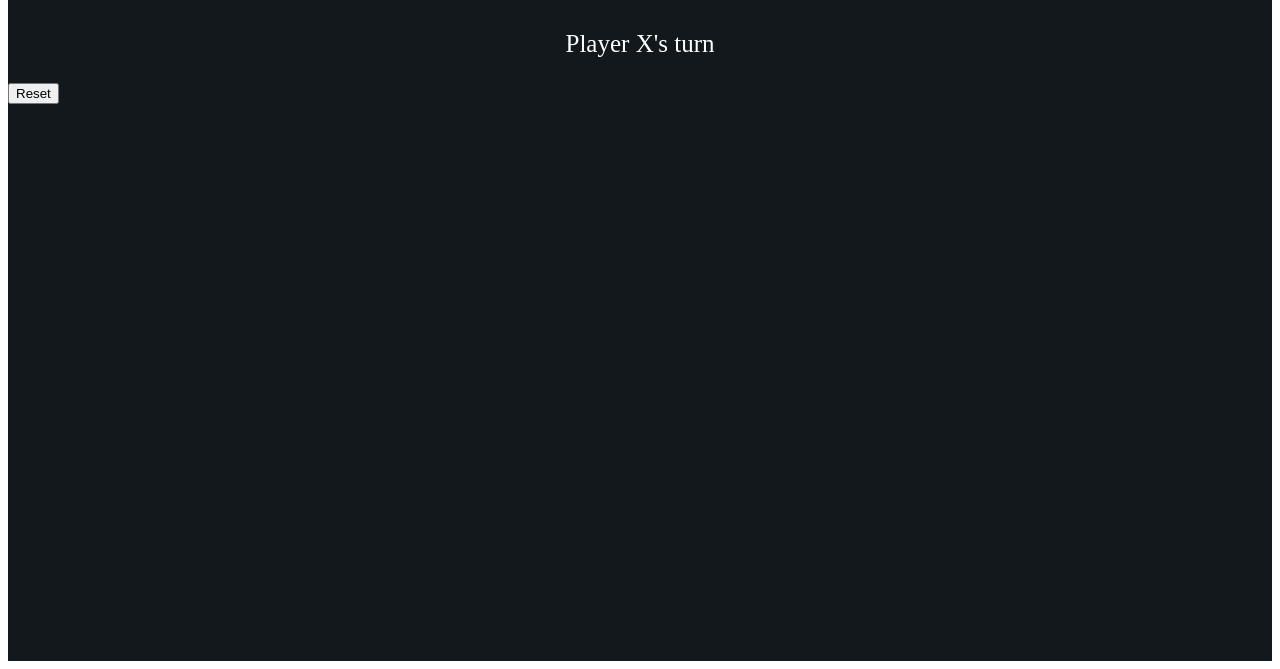
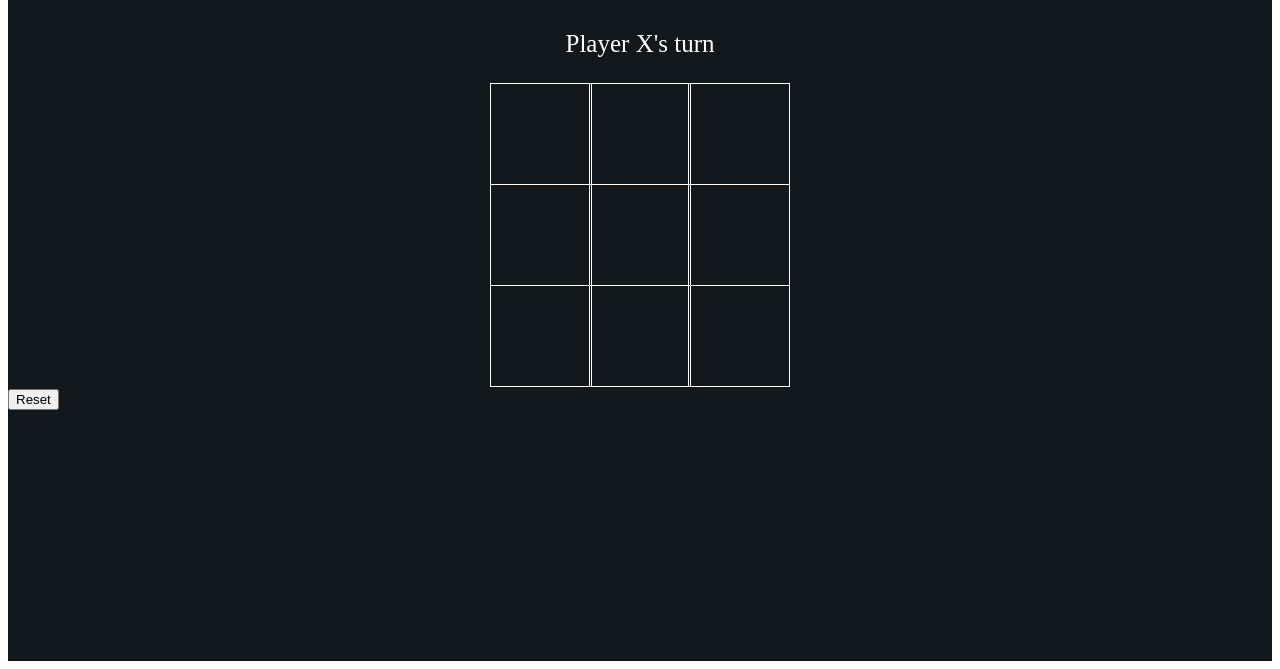
Before and after one commit to wiwabzu/ticTACToe, a plain HTML site: page index.html in a window 1280 px wide. Shown: the part 148-817 px from the top of the page. Drawn offline with Linux system fonts and the light colour scheme.

Commit message:
adding style to tile border 1px solid white min width is 100px and min height is 100px isplay is flex justify content is center align items is center font size is 50px and cursor is pointter

```diff
--- a/styles.css
+++ b/styles.css
@@ -26,3 +26,14 @@
     grid-template-rows: 33% 33% 33%;
     max-width: 300px;
 }
+.tile{
+    border: 1px solid white;
+    min-width: 100px;
+    min-height: 100px;
+    display: flex;
+    justify-content: center;
+    align-items: center;
+    font-size: 50px;
+    cursor: pointer;
+
+}
```
